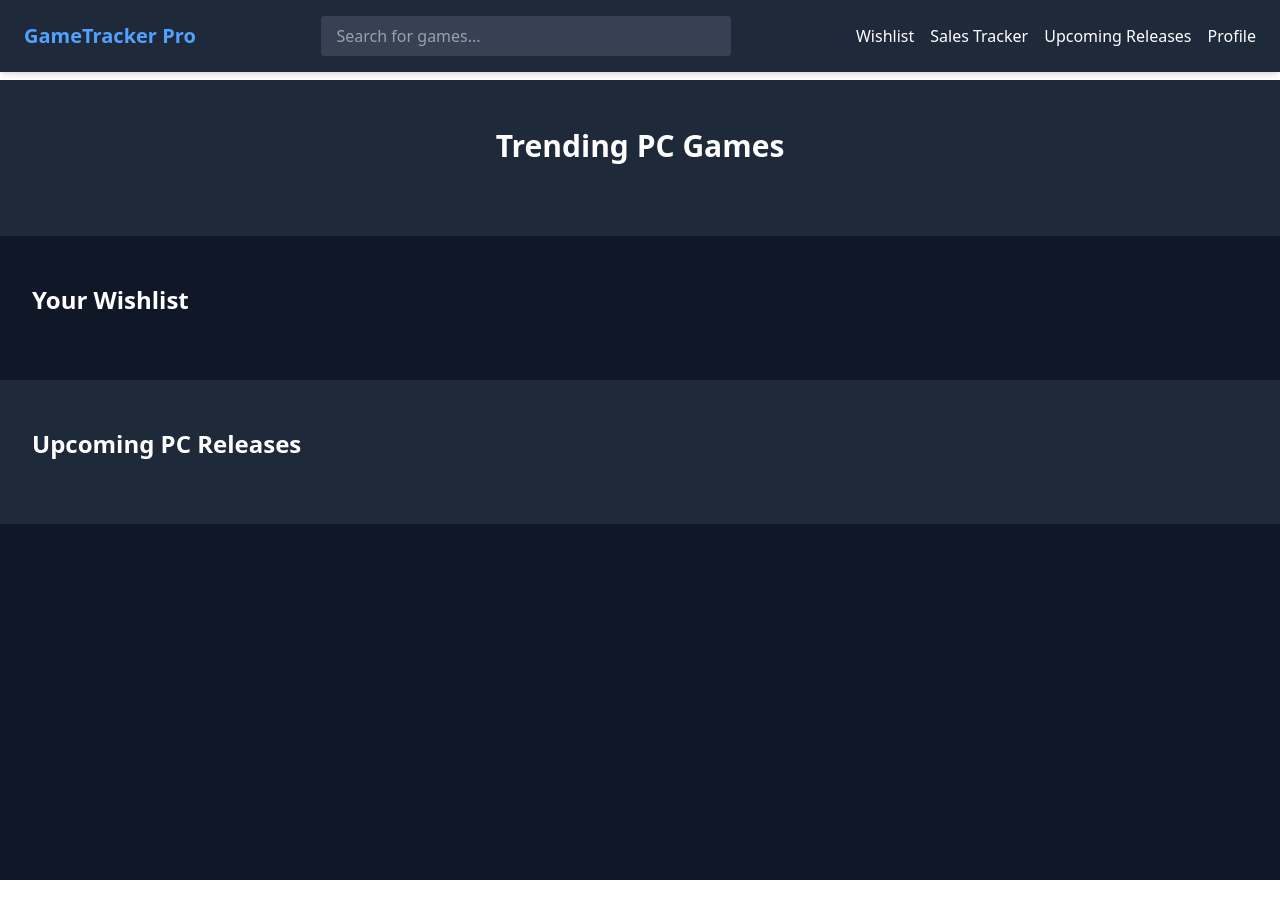
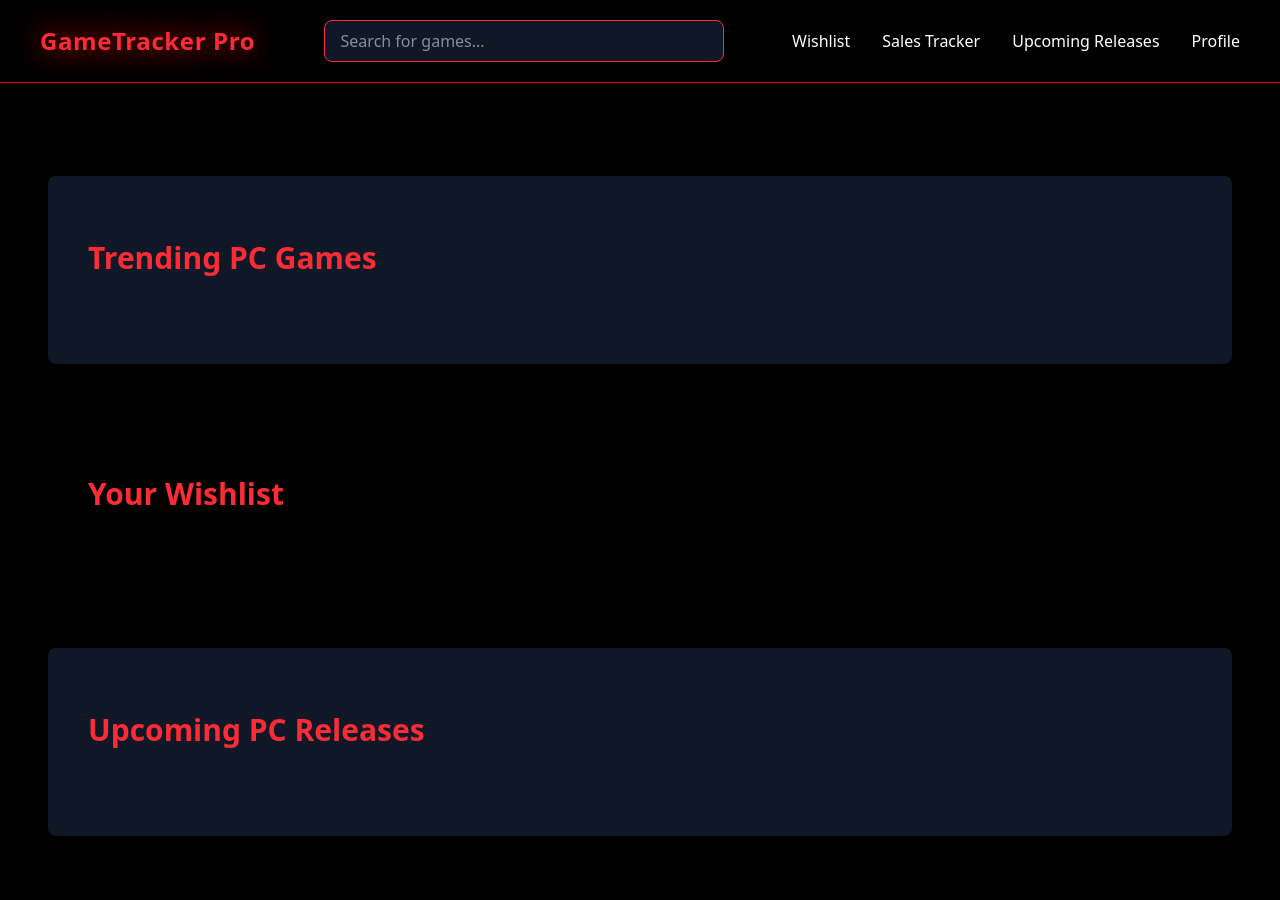
Before and after one commit to pavix0xd/playhamster, a Next.js app: page /home in a window 1280 px wide. Built offline with nearby package versions, Linux system fonts and the light colour scheme.

Commit message:
Refactor global styles and enhance HomePage layout with new sections and animations

```diff
--- a/src/app/globals.css
+++ b/src/app/globals.css
@@ -1,48 +1,7 @@
 @import "tailwindcss";
-@import "tw-animate-css";
+@import "tw-animate-css"; /* Ensure this is last */
 
-@custom-variant dark (&:is(.dark *));
-
-@theme inline {
-  --color-background: var(--background);
-  --color-foreground: var(--foreground);
-  --font-sans: var(--font-geist-sans);
-  --font-mono: var(--font-geist-mono);
-  --color-sidebar-ring: var(--sidebar-ring);
-  --color-sidebar-border: var(--sidebar-border);
-  --color-sidebar-accent-foreground: var(--sidebar-accent-foreground);
-  --color-sidebar-accent: var(--sidebar-accent);
-  --color-sidebar-primary-foreground: var(--sidebar-primary-foreground);
-  --color-sidebar-primary: var(--sidebar-primary);
-  --color-sidebar-foreground: var(--sidebar-foreground);
-  --color-sidebar: var(--sidebar);
-  --color-chart-5: var(--chart-5);
-  --color-chart-4: var(--chart-4);
-  --color-chart-3: var(--chart-3);
-  --color-chart-2: var(--chart-2);
-  --color-chart-1: var(--chart-1);
-  --color-ring: var(--ring);
-  --color-input: var(--input);
-  --color-border: var(--border);
-  --color-destructive: var(--destructive);
-  --color-accent-foreground: var(--accent-foreground);
-  --color-accent: var(--accent);
-  --color-muted-foreground: var(--muted-foreground);
-  --color-muted: var(--muted);
-  --color-secondary-foreground: var(--secondary-foreground);
-  --color-secondary: var(--secondary);
-  --color-primary-foreground: var(--primary-foreground);
-  --color-primary: var(--primary);
-  --color-popover-foreground: var(--popover-foreground);
-  --color-popover: var(--popover);
-  --color-card-foreground: var(--card-foreground);
-  --color-card: var(--card);
-  --radius-sm: calc(var(--radius) - 4px);
-  --radius-md: calc(var(--radius) - 2px);
-  --radius-lg: var(--radius);
-  --radius-xl: calc(var(--radius) + 4px);
-}
-
+/* Theme Variables */
 :root {
   --radius: 0.625rem;
   --background: oklch(1 0 0);
@@ -63,60 +22,40 @@
   --border: oklch(0.928 0.006 264.531);
   --input: oklch(0.928 0.006 264.531);
   --ring: oklch(0.707 0.022 261.325);
-  --chart-1: oklch(0.646 0.222 41.116);
-  --chart-2: oklch(0.6 0.118 184.704);
-  --chart-3: oklch(0.398 0.07 227.392);
-  --chart-4: oklch(0.828 0.189 84.429);
-  --chart-5: oklch(0.769 0.188 70.08);
-  --sidebar: oklch(0.985 0.002 247.839);
-  --sidebar-foreground: oklch(0.13 0.028 261.692);
-  --sidebar-primary: oklch(0.21 0.034 264.665);
-  --sidebar-primary-foreground: oklch(0.985 0.002 247.839);
-  --sidebar-accent: oklch(0.967 0.003 264.542);
-  --sidebar-accent-foreground: oklch(0.21 0.034 264.665);
-  --sidebar-border: oklch(0.928 0.006 264.531);
-  --sidebar-ring: oklch(0.707 0.022 261.325);
 }
 
-.dark {
-  --background: oklch(0.13 0.028 261.692);
-  --foreground: oklch(0.985 0.002 247.839);
-  --card: oklch(0.21 0.034 264.665);
-  --card-foreground: oklch(0.985 0.002 247.839);
-  --popover: oklch(0.21 0.034 264.665);
-  --popover-foreground: oklch(0.985 0.002 247.839);
-  --primary: oklch(0.928 0.006 264.531);
-  --primary-foreground: oklch(0.21 0.034 264.665);
-  --secondary: oklch(0.278 0.033 256.848);
-  --secondary-foreground: oklch(0.985 0.002 247.839);
-  --muted: oklch(0.278 0.033 256.848);
-  --muted-foreground: oklch(0.707 0.022 261.325);
-  --accent: oklch(0.278 0.033 256.848);
-  --accent-foreground: oklch(0.985 0.002 247.839);
-  --destructive: oklch(0.704 0.191 22.216);
-  --border: oklch(1 0 0 / 10%);
-  --input: oklch(1 0 0 / 15%);
-  --ring: oklch(0.551 0.027 264.364);
-  --chart-1: oklch(0.488 0.243 264.376);
-  --chart-2: oklch(0.696 0.17 162.48);
-  --chart-3: oklch(0.769 0.188 70.08);
-  --chart-4: oklch(0.627 0.265 303.9);
-  --chart-5: oklch(0.645 0.246 16.439);
-  --sidebar: oklch(0.21 0.034 264.665);
-  --sidebar-foreground: oklch(0.985 0.002 247.839);
-  --sidebar-primary: oklch(0.488 0.243 264.376);
-  --sidebar-primary-foreground: oklch(0.985 0.002 247.839);
-  --sidebar-accent: oklch(0.278 0.033 256.848);
-  --sidebar-accent-foreground: oklch(0.985 0.002 247.839);
-  --sidebar-border: oklch(1 0 0 / 10%);
-  --sidebar-ring: oklch(0.551 0.027 264.364);
+/* Apply Global Styles */
+body {
+  background-color: var(--background);
+  color: var(--foreground);
+  font-family: var(--font-sans, sans-serif);
 }
 
-@layer base {
-  * {
-    @apply border-border outline-ring/50;
-  }
+/* Dark Mode */
+@media (prefers-color-scheme: dark) {
   body {
-    @apply bg-background text-foreground;
+    background-color: black;
+    color: white;
   }
 }
+
+/* Neon Red Glow Animation */
+@keyframes neonPulse {
+  0% { filter: drop-shadow(0px 0px 5px red); }
+  50% { filter: drop-shadow(0px 0px 15px red); }
+  100% { filter: drop-shadow(0px 0px 5px red); }
+}
+
+.neon-glow {
+  animation: neonPulse 1.5s infinite alternate;
+}
+
+/* Utility Classes */
+@layer utilities {
+  .force-padding {
+    padding-left: 3rem !important;
+    padding-right: 3rem !important;
+    padding-top: 4rem !important;
+    padding-bottom: 4rem !important;
+  }
+}
--- a/src/app/home/page.tsx
+++ b/src/app/home/page.tsx
@@ -5,46 +5,51 @@ import Link from 'next/link';
 
 const HomePage = () => {
   return (
-    <div className="min-h-screen bg-gray-900 text-white">
+    <div className="min-h-screen bg-black text-white flex flex-col overflow-auto">
       {/* Navigation Bar */}
-      <nav className="fixed top-0 left-0 w-full bg-gray-800 py-4 px-6 flex justify-between items-center shadow-md z-50">
-        <h1 className="text-xl font-bold text-blue-400">GameTracker Pro</h1>
+      <nav className="fixed top-0 left-0 w-full bg-black py-5 px-10 flex justify-between items-center border-b border-red-600 z-50">
+        <h1 className="text-2xl font-extrabold text-red-500 tracking-wide neon-glow">
+          GameTracker Pro
+        </h1>
         <input
           type="text"
           placeholder="Search for games..."
-          className="px-4 py-2 rounded bg-gray-700 text-white outline-none w-1/3"
+          className="px-4 py-2 rounded-lg bg-gray-900 text-white outline-none border border-red-500 focus:ring-2 focus:ring-red-500 w-1/3"
         />
-        <div className="flex space-x-4">
-          <Link href="/wishlist" className="hover:text-blue-400">Wishlist</Link>
-          <Link href="/sales" className="hover:text-blue-400">Sales Tracker</Link>
-          <Link href="/upcoming" className="hover:text-blue-400">Upcoming Releases</Link>
-          <Link href="/profile" className="hover:text-blue-400">Profile</Link>
+        <div className="flex space-x-8">
+          <Link href="/wishlist" className="hover:text-red-400 transition">Wishlist</Link>
+          <Link href="/sales" className="hover:text-red-400 transition">Sales Tracker</Link>
+          <Link href="/upcoming" className="hover:text-red-400 transition">Upcoming Releases</Link>
+          <Link href="/profile" className="hover:text-red-400 transition">Profile</Link>
         </div>
       </nav>
 
-      {/* Hero Section */}
-      <section className="mt-20 px-8 py-12 bg-gray-800 text-center">
-        <h2 className="text-3xl font-bold">Trending PC Games</h2>
-        <div className="grid grid-cols-4 gap-6 mt-6">
-          {/* Game Cards Placeholder */}
+      {/* Main Content */}
+      <main className="flex-1 mt-28 px-12 py-16 space-y-12">
+        {/* Trending Section */}
+        <section className="w-full bg-gray-900 py-16 px-10 rounded-lg shadow-md">
+          <h2 className="text-3xl font-bold text-red-500 mb-6">Trending PC Games</h2>
+          <div className="grid grid-cols-4 gap-8">
+            {/* Add Trending Game Cards Here */}
           </div>
         </section>
 
-      {/* Wishlist Preview */}
-      <section className="px-8 py-12">
-        <h2 className="text-2xl font-bold">Your Wishlist</h2>
-        <div className="grid grid-cols-3 gap-4 mt-4">
-          {/* Wishlist Items Placeholder */}
+        {/* Wishlist Section */}
+        <section className="w-full py-16 px-10">
+          <h2 className="text-3xl font-bold text-red-500 mb-6">Your Wishlist</h2>
+          <div className="grid grid-cols-3 gap-8">
+            {/* Add Wishlist Items Here */}
           </div>
         </section>
 
-      {/* Upcoming PC Releases */}
-      <section className="px-8 py-12 bg-gray-800">
-        <h2 className="text-2xl font-bold">Upcoming PC Releases</h2>
-        <ul className="mt-4 space-y-2">
-          {/* Upcoming Releases Placeholder */}
+        {/* Upcoming Releases Section */}
+        <section className="w-full bg-gray-900 py-16 px-10 rounded-lg shadow-md">
+          <h2 className="text-3xl font-bold text-red-500 mb-6">Upcoming PC Releases</h2>
+          <ul className="mt-4 space-y-4">
+            {/* Add Upcoming Releases Here */}
           </ul>
         </section>
+      </main>
     </div>
   );
 };
--- a/src/app/page.tsx
+++ b/src/app/page.tsx
@@ -9,8 +9,8 @@ const SplashScreen = () => {
   const [fadeOut, setFadeOut] = useState(false);
 
   useEffect(() => {
-    setTimeout(() => setFadeOut(true), 2000); // Start fade-out after 2s
-    setTimeout(() => router.push('/home'), 2500); // Navigate to home after 2.5s
+    setTimeout(() => setFadeOut(true), 5000); // Start fade-out after 5s
+    setTimeout(() => router.push('/home'), 5000); // Navigate to home.
   }, [router]);
 
   return (
@@ -18,8 +18,8 @@ const SplashScreen = () => {
       <Image
         src="/images/playhamster.png"
         alt="PlayHamster logo"
-        width={200}
-        height={200}
+        width={450}
+        height={450}
         className="neon-glow"
       />
 
@@ -32,7 +32,7 @@ const SplashScreen = () => {
         }
 
         .neon-glow {
-          animation: neonPulse 1.5s infinite alternate;
+          animation: neonPulse 7s infinite alternate;
         }
       `}</style>
     </div>
```
Lines whose indentation alone changed are shown as unchanged.
